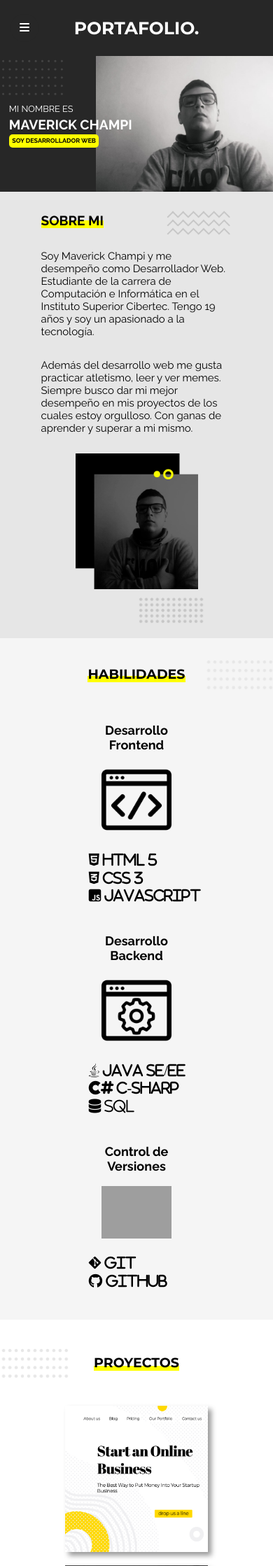
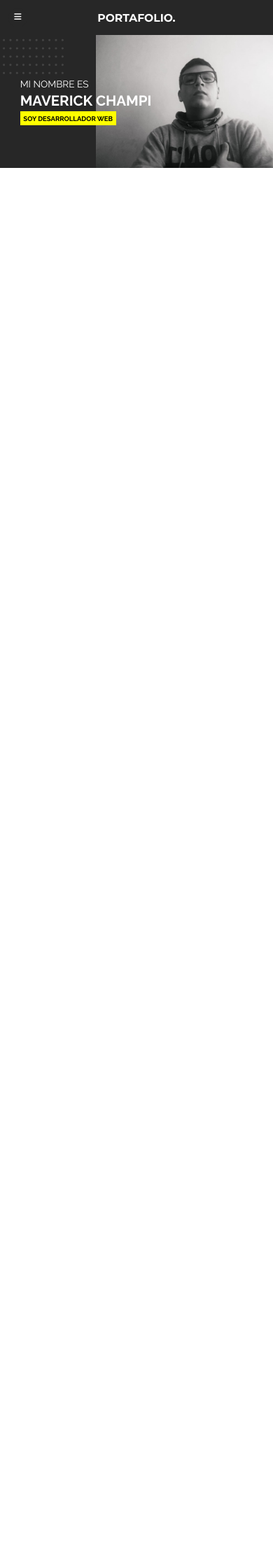
Before and after one commit to maverickchampi/portfolio, a PHP site: page / in a window 390 px wide. Shown: the top 2238 px of the page at 70% size. After the commit the page ends 240 px from the top, so only its background shows below. Run offline with PHP 8.4, Linux system fonts and the light colour scheme; some libraries are stand-ins or nearby versions; grey boxes are pictures that could not be loaded.

Commit message:
header y main listo

```diff
--- a/css/estilos.css
+++ b/css/estilos2.css
@@ -8,7 +8,21 @@
 body {
   font-family: var(--font-primary);
   margin: 0;
+  padding: 0;
 }
+.container {
+  min-width: 200px;
+  max-width: 1264px;
+  height: inherit;
+  margin: 0 auto;
+  flex: 1;
+  display: inherit;
+  justify-content: inherit;
+  align-items: inherit;
+  flex-wrap: inherit;
+  flex-direction: inherit;
+}
+
 a {
   text-decoration: none;
 }
@@ -25,21 +39,10 @@ a {
   top: 20px;
   background-color: var(--color-primary);
   color: white;
+  cursor: pointer;
   transition: linear 0.2s;
 }
-.container {
-  min-width: 200px;
-  max-width: 1264px;
-  height: auto;
-  margin: 0 auto;
-  flex: 1;
-  display: inherit;
-  justify-content: inherit;
-  align-items: inherit;
-  height: inherit;
-  flex-wrap: inherit;
-  flex-direction: inherit;
-}
+
 .header {
   background: linear-gradient(
     to right,
@@ -76,7 +79,7 @@ a {
   width: 35%;
   font-size: 25px;
 }
-.menu {
+.header-menu {
   background-color: var(--color-secondary);
   height: inherit;
   width: 65%;
@@ -405,7 +408,7 @@ h1 span {
   .header .logo {
     text-align: center;
   }
-  .menu {
+  .header-menu {
     position: fixed;
     background-color: var(--color-secondary);
     z-index: 3;
@@ -418,7 +421,7 @@ h1 span {
     align-items: center;
     transition: 0.3s;
   }
-  .menu.is-active {
+  .header-menu.is-active {
     left: 0;
   }
   .burger-button.is-active {
--- /dev/null
+++ b/css/style.css
@@ -0,0 +1,184 @@
+:root {
+  --font-primary: "Montserrat", sans-serif;
+  --font-secondary: "Raleway", sans-serif;
+  --color-primary: #272727;
+  --color-secondary: #666666;
+}
+body {
+  font-family: var(--font-primary);
+  margin: 0;
+  padding: 0;
+}
+h1 {
+  font-family: var(--font-secondary);
+  font-weight: 400;
+  font-size: 45px;
+  line-height: 1.4;
+  color: #fff;
+  margin-top: 0.5em;
+  margin-left: 2.1em;
+  white-space: nowrap;
+  z-index: 2;
+}
+h1 strong {
+  font-size: 1.5em;
+  font-weight: 700;
+}
+h1 span {
+  font-size: 0.7em;
+  font-weight: 700;
+  color: black;
+  background-color: yellow;
+  padding: 2.5%;
+}
+ol {
+  margin: 0;
+  padding: 0;
+  list-style: none;
+  justify-content: center;
+  display: flex;
+  height: inherit;
+}
+.burger-button {
+  width: 7vw;
+  height: 7vw;
+  font-size: 3vw;
+  border-radius: 50%;
+  line-height: 40px;
+  text-align: center;
+  position: fixed;
+  z-index: 4;
+  left: 3vw;
+  top: 3vw;
+  background-color: var(--color-primary);
+  color: white;
+  cursor: pointer;
+  transition: linear 0.2s;
+  display: none;
+}
+.header-container,
+.main-container {
+  min-width: 200px;
+  max-width: 1264px;
+  height: inherit;
+  margin: 0 auto;
+  flex: 1;
+  display: grid;
+}
+.header {
+  background: linear-gradient(
+    to right,
+    var(--color-primary) 50%,
+    var(--color-secondary) 50%
+  );
+  color: #fff;
+  height: 80px;
+}
+.header-container {
+  grid-template-columns: 35% 1fr;
+  grid-template-areas: "title menu";
+  text-align: center;
+}
+.header-container-title {
+  grid-area: title;
+  font-size: 25px;
+}
+.header-container-menu {
+  grid-area: menu;
+  background-color: var(--color-secondary);
+  height: inherit;
+}
+.header ol li {
+  height: inherit;
+  white-space: nowrap;
+}
+.header a {
+  color: #fff;
+  text-decoration: none;
+  text-transform: uppercase;
+  height: inherit;
+  display: flex;
+  align-items: center;
+  padding: 0 0 0 25px;
+  font-size: 16px;
+}
+.main {
+  background: linear-gradient(to right, var(--color-primary) 50%, #eceaea 50%);
+  color: #fff;
+}
+.main-container {
+  width: 100%;
+  grid-template-columns: 35% 1fr;
+  grid-template-areas: "title image";
+}
+.main-container-title {
+  grid-area: title;
+  display: flex;
+  align-items: center;
+  background-image: url(../images/animation1.png);
+  background-repeat: no-repeat;
+  background-position: 3% 2%;
+  background-size: 70%;
+}
+.main-container-image {
+  grid-area: image;
+  display: flex;
+}
+.main-container-image img {
+  width: 100%;
+  height: 100%;
+}
+
+@media screen and (max-width: 1264px) {
+  h1 {
+    font-size: 3.5vw;
+  }
+}
+@media screen and (max-width: 767px) {
+  .burger-button {
+    display: flex;
+    justify-content: center;
+    align-items: center;
+  }
+  .burger-button.is-active {
+    background-color: var(--color-secondary);
+  }
+  .header {
+    height: auto;
+  }
+  .header-container {
+    background-color: var(--color-primary);
+    grid-template-columns: 1fr;
+    grid-template-areas: "title";
+  }
+  .header-container-title {
+    font-size: 4vw;
+  }
+  .header ol {
+    display: initial;
+    height: auto;
+  }
+  .header a {
+    padding: 0;
+    justify-content: center;
+    height: 35px;
+    font-family: var(--font-secondary);
+    text-transform: initial;
+    font-size: 1.5em;
+  }
+  .header-container-menu {
+    position: fixed;
+    background-color: var(--color-secondary);
+    z-index: 3;
+    left: -100%;
+    width: 100%;
+    height: 100%;
+    display: flex;
+    justify-content: center;
+    align-items: center;
+    transition: 0.3s;
+  }
+  .header-container-menu.is-active {
+    left: 0;
+  }
+}
--- a/index.html
+++ b/index.html
@@ -1,205 +1,67 @@
 <!DOCTYPE html>
-<html lang="es" oncontextmenu="return false;">
-  <!-- <html lang="es"> -->
+<!-- <html lang="es" oncontextmenu="return false;"> -->
+<html lang="es">
+
 <head>
     <meta charset="UTF-8" />
     <meta name="viewport" content="width=device-width, initial-scale=1.0" />
+    <meta name="keywords" content="portfolio,portafolio,Maverick Champi">
+    <meta name="description" content="Portafolio de Maverick Champi">
+    <meta name="author" content="Maverick Champi">
     <title>Maverick Champi</title>
-    <link rel="stylesheet" href="css/estilos.css" />
+    <link rel="stylesheet" href="css/style.css" />
     <link
         href="https://fonts.googleapis.com/css2?family=Montserrat:wght@700&family=Raleway:wght@700&family=Raleway:wght@400&display=swap"
-      rel="stylesheet"
-    />
+        rel="stylesheet" />
 </head>
+
 <body onkeydown="return false;" onmousedown="return false;">
     <div class="burger-button" id="burger-menu">
         <i class="fas fa-bars"></i>
     </div>
-    <header class="header" id="home">
-      <div class="container">
-        <div class="header-title">
+    <header class="header" id="header">
+        <div class="header-container">
+            <div class="header-container-title">
                 <p>PORTAFOLIO.</p>
             </div>
-        <nav class="menu">
+            <nav class="header-container-menu">
                 <ol>
                     <li>
-              <a class="link" href="#home">Home</a>
+                        <a class="link-1" href="index.html">Home</a>
                     </li>
                     <li>
-              <a class="link1" href="#sobremi">Sobre mi</a>
+                        <a class="link-2" href="#sobremi">Sobre mi</a>
                     </li>
                     <li>
-              <a class="link2" href="#proyectos">Proyectos</a>
+                        <a class="link-3" href="#proyectos">Proyectos</a>
                     </li>
                     <li>
-              <a class="link3" href="#contacto">Contacto</a>
+                        <a class="link-4" href="#contacto">Contacto</a>
                     </li>
                 </ol>
             </nav>
         </div>
     </header>
-    <section class="hero">
-      <div class="container">
-        <div class="hero-title">
+    <main class="main">
+        <div class="main-container">
+            <div class="main-container-title">
                 <h1>
                     MI NOMBRE ES<br />
                     <strong translate="no">MAVERICK CHAMPI</strong> <br />
                     <span>SOY DESARROLLADOR WEB</span>
                 </h1>
             </div>
-        <div class="hero-image">
-          <img src="images/foto1.jpeg" alt="Imagen principal del sitio" />
+            <picture class="main-container-image">
+                <img src="images/foto1.jpeg" alt="Imagen principal" />
+            </picture>
         </div>
-      </div>
-    </section>
-    <section class="about" id="sobremi">
-      <div class="container">
-        <figure class="about-image">
-          <img src="images/foto2.png" class="about-photo" alt="Foto sobre mi" />
-          <img src="images/animation2.png" class="about-animation" alt="">
-        </figure>
-        <div class="about-description">
-          <h2>SOBRE MI</h2>
-          <p>
-            Soy Maverick Champi y me desempeño como Desarrollador Web.
-            Estudiante de la carrera de Computación e Informática en el
-            Instituto Superior Cibertec. Tengo 19 años y soy un apasionado a la
-            tecnología.
-          </p>
-          <p>
-            Además del desarrollo web me gusta practicar atletismo, leer y ver
-            memes. Siempre busco dar mi mejor desempeño en mis proyectos de los
-            cuales estoy orgulloso. Con ganas de aprender y superar a mi mismo.
-          </p>
-        </div>
-      </div>
-    </section>
-    <section class="skills" id="habilidades">
-      <div class="container">
-        <div class="skills-title">
-          <h2>HABILIDADES</h2>
-        </div>
-        <div class="skill-box-master">
-          <div class="skill-box">
-            <h3>Desarrollo Frontend</h3>
-            <picture>
-              <img src="images/frontend.png" alt="Logo Frontend" />
-            </picture>
-            <br />
-            <i class="fab fa-html5" title="Html5"> Html 5</i>
-            <i class="fab fa-css3-alt" title="Css3"> Css 3</i>
-            <i class="fab fa-js-square" title="JavaScript"> JavaScript</i>
-          </div>
-          <div class="skill-box">
-            <h3>Desarrollo Backend</h3>
-            <picture>
-              <img src="images/backend.png" alt="Logo Backend" />
-            </picture>
-            <br />
-            <i class="fab fa-java" title="Java SE/EE"> Java SE/EE</i>
-            <i class="fab fa-cuttlefish" title="C#"
-              ><strong>#</strong> C-Sharp</i
-            >
-            <i class="fas fa-database" title="Sql"> <span>Sql</span></i>
-          </div>
-          <div class="skill-box">
-            <h3>Control de Versiones</h3>
-            <picture>
-              <img src="images/terminal.png" alt="Logo de Terminal" />
-            </picture>
-            <br />
-            <i class="fab fa-git-alt" title="Git"> Git</i>
-            <i class="fab fa-github" title="GitHub"> GitHub</i>
-            <br />
-            <!-- <i class="fas fa-terminal" title="Terminal">
-              <span>Terminal</span></i
-            >
-            <i class="fab fa-linux" title="Linux"> Linux</i> -->
-          </div>
-        </div>
-      </div>
-    </section>
-    <section class="projects">
-      <div class="container">
-        <div class="projects-title" id="proyectos">
-          <h2>PROYECTOS</h2>
-        </div>
-        <div class="projects-items">
-          <a href="https://www.google.com" class="projects-details">
-            <img src="images/projects.png" alt="Imagen de proyecto" />
-            <p>
-              <img src="images/search.png" alt="Imagen de lupa" />
-              Tienda Store<br />
-              Html5,Css3,Js
-            </p>
-          </a>
-          <a href="#" class="projects-details">
-            <img src="images/web2.jpg" alt="Imagen de proyecto" />
-            <p>
-              <img src="images/search.png" alt="Imagen de lupa" />
-              Tienda Store<br />
-              Html5,Css3,Js
-            </p></a
-          >
-          <a href="#" class="projects-details">
-            <img src="images/projects.png" alt="Imagen de proyecto" />
-            <p>
-              <img src="images/search.png" alt="Imagen de lupa" />
-              Tienda Store<br />
-              Html5,Css3,Js
-            </p></a
-          >
-          <a href="#" class="projects-details">
-            <img src="images/web3.jpg" alt="Imagen de proyecto" />
-            <p>
-              <img src="images/search.png" alt="Imagen de lupa" />
-              Tienda Store<br />
-              Html5,Css3,Js
-            </p></a
-          >
-          <a href="#" class="projects-details">
-            <img src="images/web2.jpg" alt="Imagen de proyecto" />
-            <p>
-              <img src="images/search.png" alt="Imagen de lupa" />
-              Tienda Store<br />
-              Html5,Css3,Js
-            </p></a
-          >
-        </div>
-      </div>
-    </section>
-    <footer class="contact" id="contacto">
-      <div class="container">
-        <div class="contact-title">
-          <h3>¿Qué esperas?...</h3>
-          <h2>CONTACTO</h2>
-        </div>
-        <div class="contact-description">
-          <i class="fas fa-phone-alt"> <span>+51 961835589</span></i>
-          <i class="fas fa-envelope"> <span>maverick.champi@gmail.com</span></i>
-          <i class="fas fa-map-marker-alt"> <span>Lima,Perú</span></i>
-        </div>
-        <div class="contact-red_social">
-          <a href="https://wa.link/abw60e"
-            ><i class="fab fa-whatsapp-square"></i
-          ></a>
-          <a href="https://www.linkedin.com/in/maverickchampi/"
-            ><i class="fab fa-linkedin"></i
-          ></a>
-          <a href="https://github.com/maverickchampi"
-            ><i class="fab fa-github-square"></i
-          ></a>
-        </div>
-        <div class="footer">@2020.Maverick Champi</div>
-      </div>
-    </footer>
+    </main>
 
-    <script
-      src="https://kit.fontawesome.com/905fa6d085.js"
-      crossorigin="anonymous"
-    ></script>
+
+
+    <script src="https://kit.fontawesome.com/905fa6d085.js" crossorigin="anonymous"></script>
     <script>
-      const menu = document.querySelector(".menu");
+        const menu = document.querySelector(".header-container-menu");
         const burgerbutt = document.querySelector(".burger-button");
         const burgerButton = document.querySelector("#burger-menu");
         const ipad = window.matchMedia("(max-width: 767px)");
@@ -208,10 +70,10 @@
             runBurgerMenu(event.matches);
         });
 
-      document.querySelector(".link").addEventListener("click", hideShow);
-      document.querySelector(".link1").addEventListener("click", hideShow);
-      document.querySelector(".link2").addEventListener("click", hideShow);
-      document.querySelector(".link3").addEventListener("click", hideShow);
+        document.querySelector(".link-1").addEventListener("click", hideShow);
+        document.querySelector(".link-2").addEventListener("click", hideShow);
+        document.querySelector(".link-3").addEventListener("click", hideShow);
+        document.querySelector(".link-4").addEventListener("click", hideShow);
         burgerButton.addEventListener("click", hideShow);
 
         function hideShow() {
@@ -232,4 +94,5 @@
         }
     </script>
 </body>
+
 </html>
```
Also changed, not shown: index2.html (added, +222 -0 lines). Lines whose indentation alone changed are shown as unchanged.
